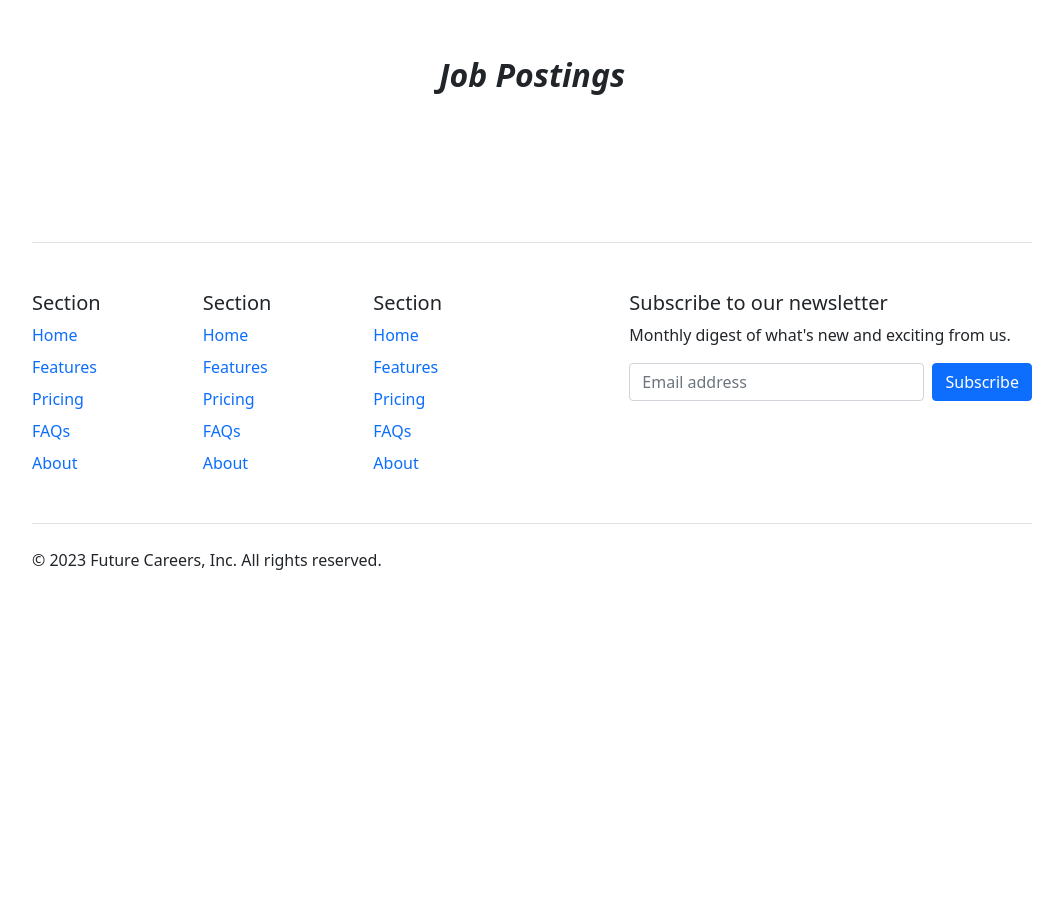
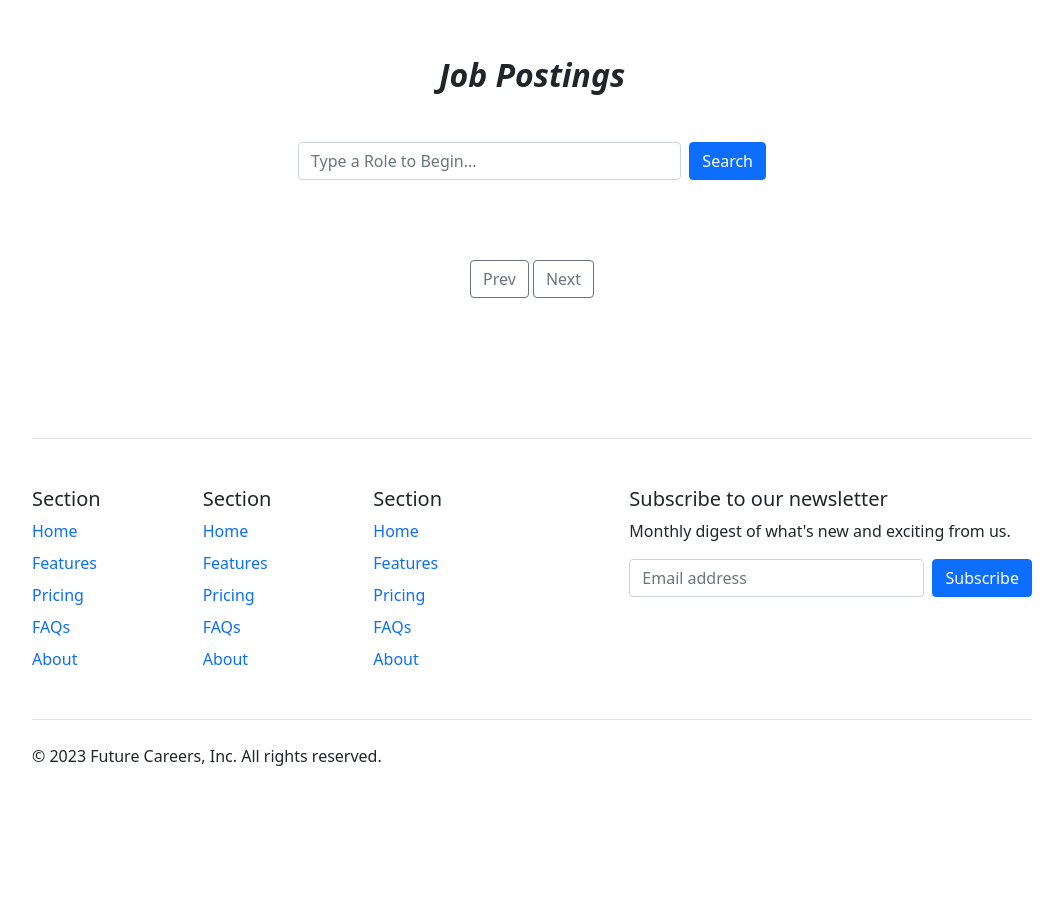
Before and after one commit to galvez-mcj/careers-website, a Flask app: template templates/allJobsPage.html in a window 1280 px wide. Shown: the part 99-1001 px from the top of the page, without its empty margins (108-1171 px from the left). Before the commit the page ends 669 px from the top, so only its background shows below. Run offline with Flask 3, Linux system fonts and the light colour scheme; the template is opened without the code that fills it, so the values that code supplies are empty.

Commit message:
added layout for the job postings page for future work

```diff
--- a/app.py
+++ b/app.py
@@ -19,7 +19,6 @@ def index():
 def job_postings():
     jobs = load_jobs_from_db()
     return render_template('allJobsPage.html', jobs=jobs)
-
 
 
 @app.route("/job/<id>")
--- a/templates/allJobsPage.html
+++ b/templates/allJobsPage.html
@@ -8,6 +8,24 @@
         <h2>Job Postings</h2>
     </div>
 
+    <div class="container col-6">
+        <form action="" class="d-flex" role="search">
+            <input class="form-control me-2" type="search" placeholder="Type a Role to Begin..." aria-label="Search">
+            <button class="btn btn-primary" type="submit">Search</button>
+        </form>
+    </div>
+
+    <div class="container">
+        {% for item in range(0, jobs|length) %}
+            {% include 'jobPosting.html' %}
+        {% endfor %}
+    </div>
+
+    <div class="container text-center">
+        <button type="button" class="btn btn-outline-secondary">Prev</button>
+        <button type="button" class="btn btn-outline-secondary">Next</button>
+    </div>
+
 </div>
 
 {% endblock %}
```
